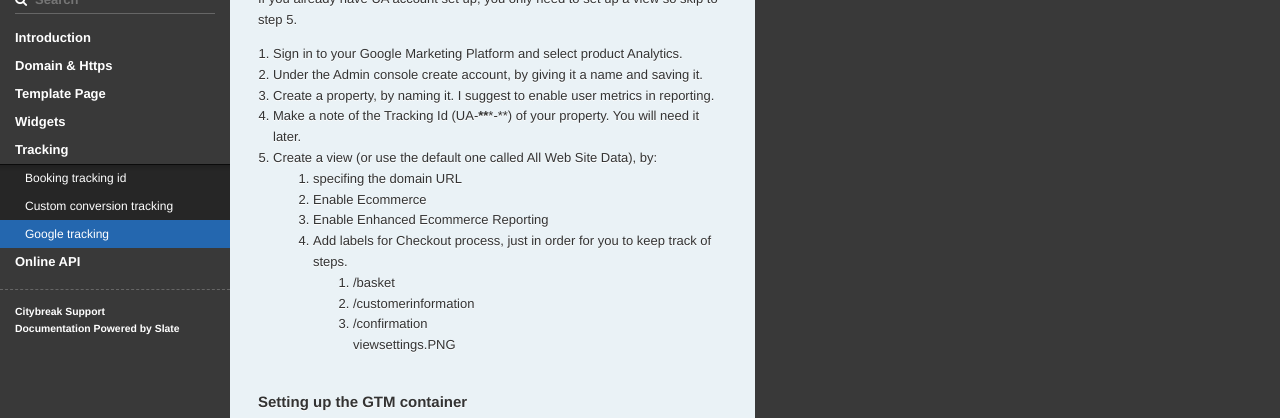
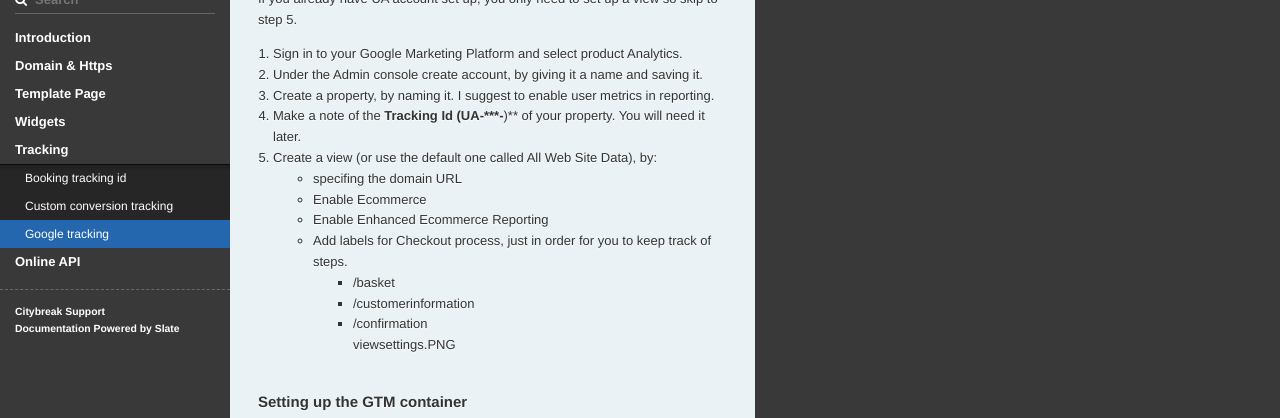
Before and after one commit to visit/citybreak-online-doc, a Jekyll site: the page built from index.md, in a window 1280 px wide and 900 px high, scrolled down 16936 px. Shown: the part 152-570 px from the top of the window. Built offline with Jekyll 4.4.1, drawn with Linux system fonts in a browser that asks for light colours; our own code applies the rules of GitHub Pages for plain Markdown files; part of the change alters nothing that is shown.

```diff
--- a/_includes/tracking.md
+++ b/_includes/tracking.md
@@ -97,15 +97,15 @@ If you already have UA account set up, you only need to set up a view so skip to
 1. Sign in to your Google Marketing Platform and select product Analytics.
 2. Under the Admin console create account, by giving it a name and saving it.
 3. Create a property, by naming it. I suggest to enable user metrics in reporting.
-4. Make a note of the Tracking Id (UA-*******-**) of your property. You will need it later.
+4. Make a note of the **Tracking Id (UA-*******-**)** of your property. You will need it later.
 5. Create a view (or use the default one called All Web Site Data), by:
-   1. specifing the domain URL
-   2. Enable Ecommerce
-   3. Enable Enhanced Ecommerce Reporting
-   4. Add labels for Checkout process, just in order for you to keep track of steps.
-      1. /basket
-      2. /customerinformation
-      3. /confirmation
+   * specifing the domain URL
+   * Enable Ecommerce
+   * Enable Enhanced Ecommerce Reporting
+   * Add labels for Checkout process, just in order for you to keep track of steps.
+     * /basket
+     * /customerinformation
+     * /confirmation
 viewsettings.PNG
 
 ### Setting up the GTM container
```
